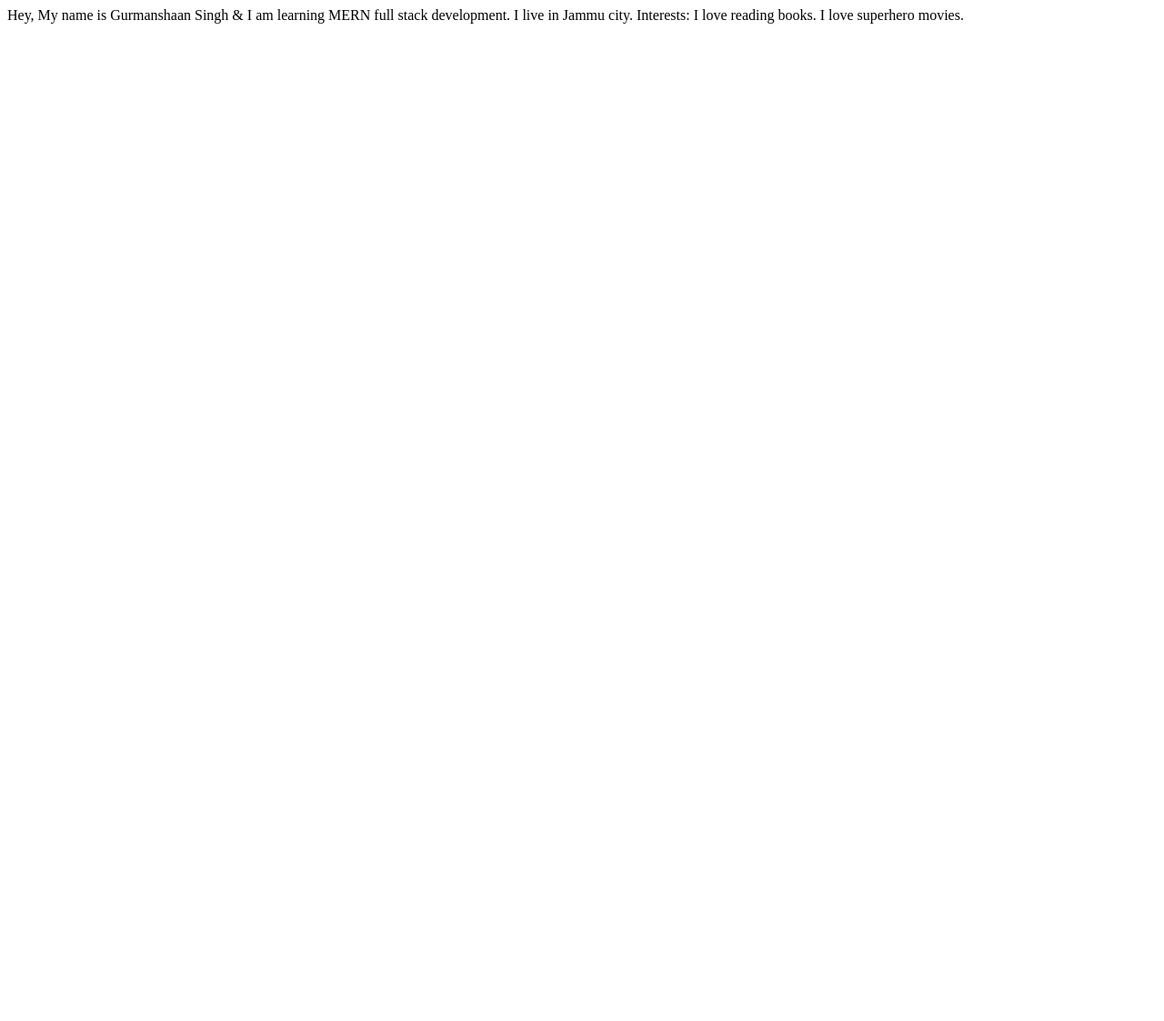
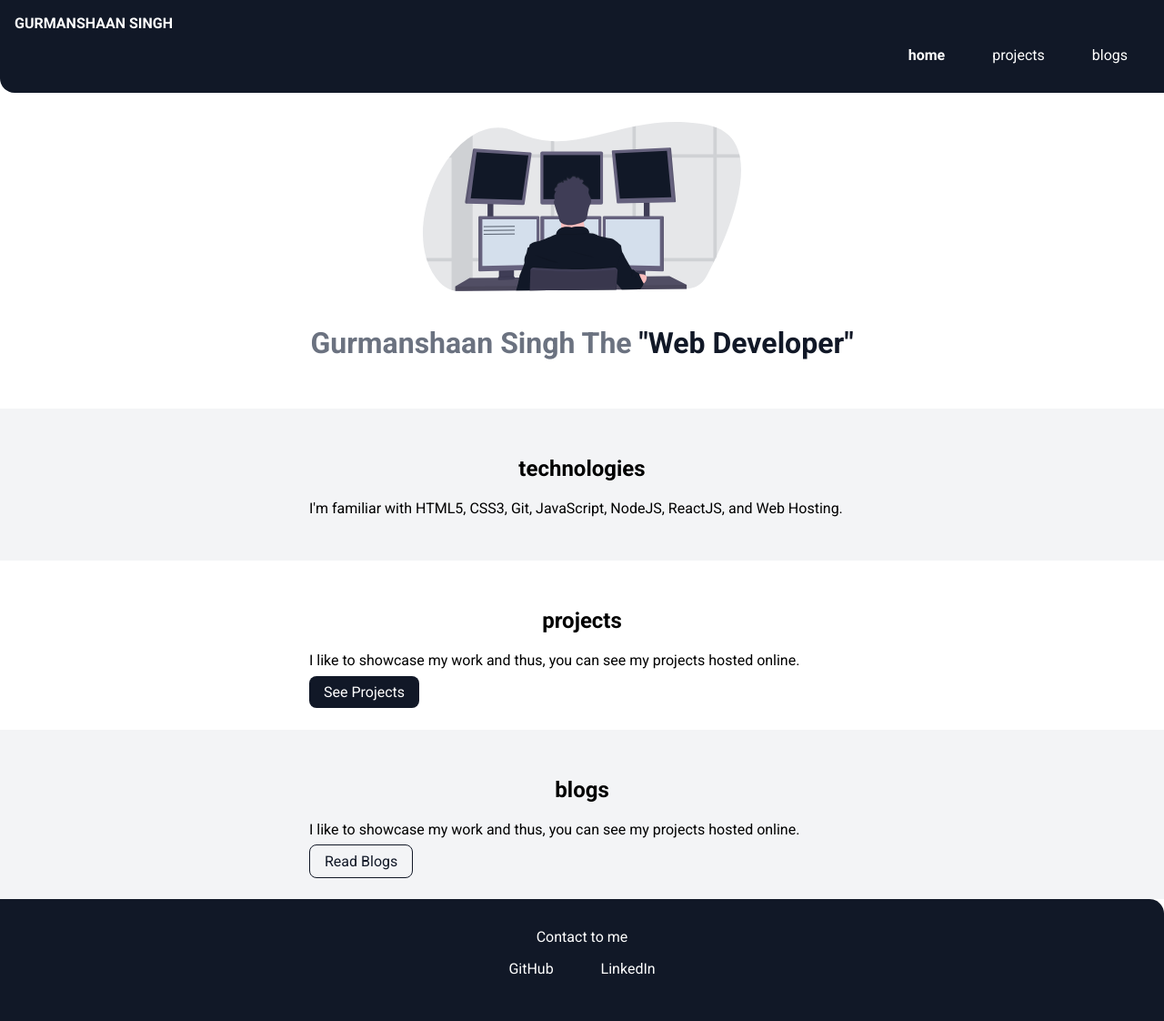
Before and after one commit to gurmanshaan/myportfolio, a plain HTML site: page index.html in a window 1280 px wide. Shown: the whole page at 91% size. Before the commit the page ends 800 px from the top, so only its background shows below. Drawn offline with Linux system fonts and the light colour scheme.

Commit message:
add multiple files
add html,css to files.

```diff
--- a/index.html
+++ b/index.html
@@ -4,11 +4,80 @@
     <meta charset="UTF-8" />
     <meta http-equiv="X-UA-Compatible" content="IE=edge" />
     <meta name="viewport" content="width=device-width, initial-scale=1.0" />
-    <title>GURMANSHAAN SINGH</title>
+    <title>home | Gurmanshaan Singh</title>
+    <link href="styles.css" rel="stylesheet" />
   </head>
   <body>
-    Hey, My name is Gurmanshaan Singh & I am learning MERN full stack
-    development. I live in Jammu city. Interests: I love reading books. I love
-    superhero movies.
+    <nav class="navigation container">
+      <div class="nav-brand">GURMANSHAAN SINGH</div>
+      <ul class="list-non-bullet nav-pills">
+        <li class="list-item-inline">
+          <a class="link link-active" href="/">home</a>
+        </li>
+        <li class="list-item-inline">
+          <a class="link" href="projects.html">projects</a>
+        </li>
+        <li class="list-item-inline">
+          <a class="link" href="blogs.html">blogs</a>
+        </li>
+      </ul>
+    </nav>
+
+    <header class="hero">
+      <img class="hero-img" src="/images/img.svg" />
+      <h1 class="hero-heading">
+        Gurmanshaan Singh The
+        <span class="heading-inverted"> "Web Developer" </span>
+      </h1>
+    </header>
+
+    <section class="section ow">
+      <div class="conatiner container-center">
+        <h1>technologies</h1>
+        <p>
+          I'm familiar with HTML5, CSS3, Git, JavaScript, NodeJS, ReactJS, and
+          Web Hosting.
+        </p>
+      </div>
+    </section>
+    <section class="section">
+      <div class="conatiner container-center">
+        <h1>projects</h1>
+        <p>
+          I like to showcase my work and thus, you can see my projects hosted
+          online.
+        </p>
+        <a class="link primary-link" href="projects.html">See Projects</a>
+      </div>
+    </section>
+    <section class="section ow">
+      <div class="conatiner container-center">
+        <h1>blogs</h1>
+        <p>
+          I like to showcase my work and thus, you can see my projects hosted
+          online.
+        </p>
+        <a class="link secondary-link" href="blogs.html">Read Blogs</a>
+      </div>
+    </section>
+
+    <footer class="footer">
+      <div class="footer-header">Contact to me</div>
+      <ul class="social-links list non-bullet">
+        <li class="list-item-inline">
+          <a class="link" href="https://github.com/gurmanshaan" target="_blank"
+            >GitHub</a
+          >
+        </li>
+        <li class="list-item-inline">
+          <a
+            class="link"
+            href="https://www.linkedin.com/in/gurmanshaan/"
+            target="_blank"
+            >LinkedIn</a
+          >
+        </li>
+      </ul>
+    </footer>
   </body>
 </html>
--- /dev/null
+++ b/styles.css
@@ -0,0 +1,126 @@
+@import url("https://fonts.googleapis.com/css2?family=Roboto:wght@400;700&display=swap");
+
+body {
+  font-family: "Roboto", sans-serif;
+  margin: 0px;
+}
+
+:root {
+  --primary-color: #111827;
+  --dark-gray: #6b7280;
+  --off-white: #f3f4f6;
+}
+
+hr {
+  margin: 2rem 0;
+}
+
+.container {
+  padding: 0rem 1rem;
+}
+
+.container-center {
+  max-width: 600px;
+  margin: auto;
+}
+
+.link {
+  text-decoration: none;
+  padding: 0.5rem 1rem;
+}
+
+.primary-link {
+  background-color: var(--primary-color);
+  border-radius: 0.5rem;
+  color: white;
+}
+
+.secondary-link {
+  color: var(--primary-color);
+  border-radius: 0.5rem;
+  border: 1px solid var(--primary-color);
+}
+
+.list-non-bullet {
+  list-style: none;
+}
+
+.list-item-inline {
+  display: inline;
+  padding: 0rem 0.5rem;
+}
+
+.navigation {
+  background-color: var(--primary-color);
+  color: white;
+  padding: 1rem;
+  border-bottom-left-radius: 1rem;
+}
+
+.navigation .nav-brand {
+  font-weight: bold;
+}
+
+.navigation .nav-pills {
+  text-align: right;
+}
+
+.navigation .link {
+  color: white;
+}
+
+.navigation .link-active {
+  font-weight: bold;
+}
+
+.hero {
+  padding: 2rem;
+}
+
+.hero .hero-img {
+  max-width: 350px;
+  display: block;
+  margin: auto;
+}
+
+.hero .hero-heading {
+  padding-top: 1rem;
+  color: var(--dark-gray);
+  text-align: center;
+}
+
+.hero-heading .heading-inverted {
+  color: var(--primary-color);
+}
+
+.section {
+  padding: 2rem;
+}
+
+.section h1 {
+  text-align: center;
+}
+
+.ow {
+  background-color: var(--off-white);
+}
+
+.footer {
+  background-color: var(--primary-color);
+  padding: 2rem 1rem;
+  text-align: center;
+  color: white;
+  border-top-right-radius: 1rem;
+}
+
+.footer .link {
+  color: white;
+}
+
+.footer ul {
+  padding-inline-start: 0px;
+}
+
+.showcase-list {
+  padding: 2rem;
+}
```
Also changed, not shown: blog.html (added, +37 -0 lines), blogs.html (added, +83 -0 lines), projects.html (added, +93 -0 lines), images/img.svg (added).
